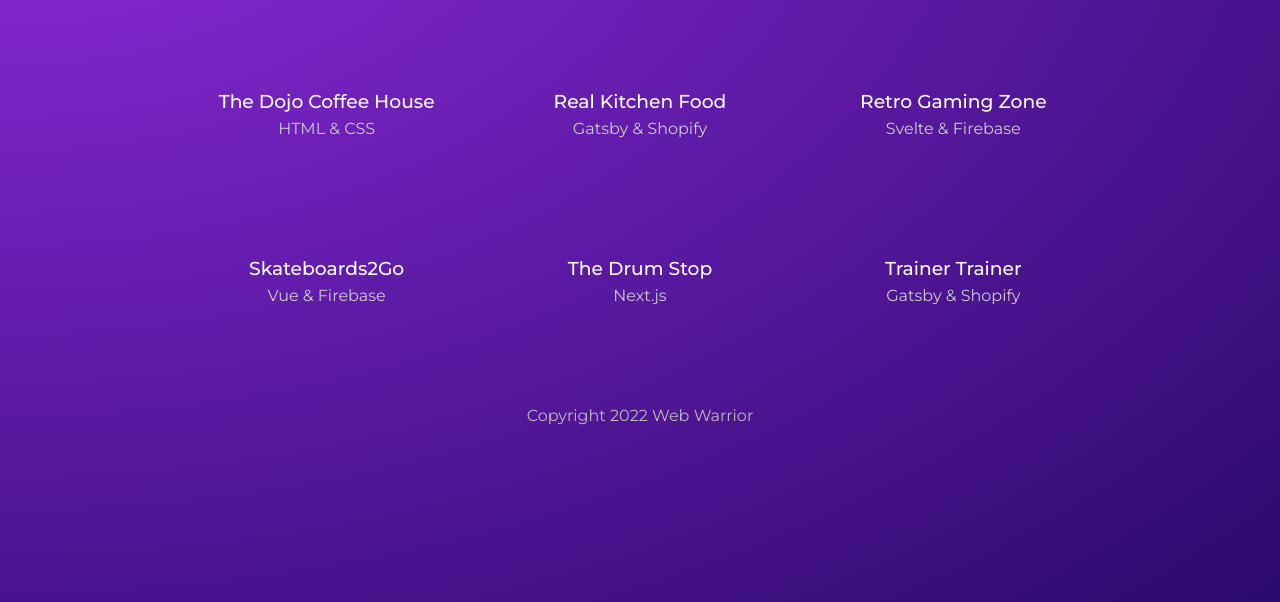
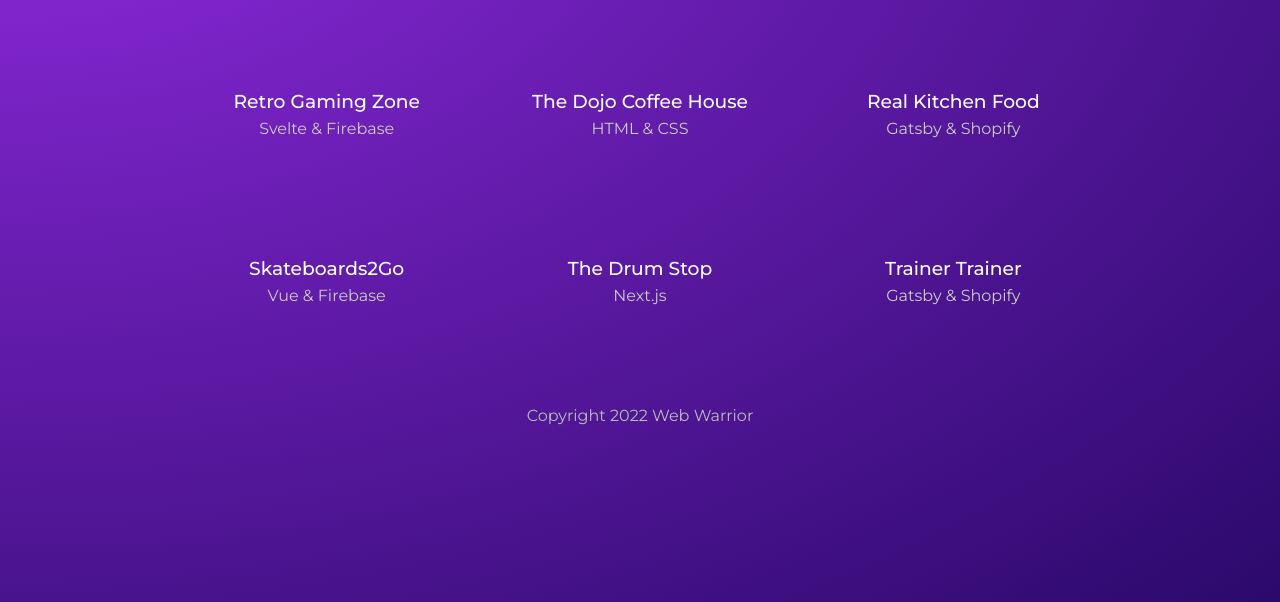
Before and after one commit to ZACOOPER5G/gatsby-practice, a Gatsby site: page /projects in a window 1280 px wide. Shown: the part 198-800 px from the top of the page. Built offline with nearby package versions, Linux system fonts and the light colour scheme; Gatsby itself is replaced by a stand-in of ours.

Commit message:
added dates and sorted projects by dates

```diff
--- a/src/pages/projects/index.js
+++ b/src/pages/projects/index.js
@@ -31,7 +31,7 @@ export default Projects
 
 export const query = graphql`
     query ProjectsPage {
-        allMarkdownRemark {
+        allMarkdownRemark(sort: {frontmatter: {date: DESC}}) {
             nodes {
               html
               frontmatter {
--- a/src/projects/dojo-coffee-house.md
+++ b/src/projects/dojo-coffee-house.md
@@ -2,6 +2,7 @@
 title: The Dojo Coffee House
 stack: HTML & CSS
 slug: the-dojo-coffee-house
+date: 2023-01-04T00:00:00+00:00
 ---
 
 Lorem ninja ipsum dolor sit amet, consectetuer adipiscing elit, sed diam nonummy nibh euismod tincidunt ut laoreet dolore magna aliquam erat volutpat. Ut ninja wisi enim ad minim veniam, quis nostrud exerci tation ullamcorper suscipit ninja lobortis nisl ut aliquip ex ea commodo consequat. Duis ninja autem vel eum iriure dolor in hendrerit in vulputate ninja velit esse molestie consequat, vel illum dolore eu feugiat nulla ninja facilisis at vero eros et accumsan et iusto odio dignissim qui blandit praesent luptatum zzril delenit augue duis dolore te feugait nulla facilisi. Nam ninja ipsum liber tempor cum soluta nobis eleifend option congue nihil imperdiet doming id quod mazim placerat facer possim assum. Typi ninja non habent claritatem insitam; est usus legentis in iis qui facit eorum claritatem. Investigationes ninja demonstraverunt lectores legere me lius quod ii legunt saepius. Claritas ninja est etiam processus dynamicus, qui ninja sequitur mutationem consuetudium lectorum. Mirum ninja est notare quam littera gothica, quam nunc putamus parum claram, anteposuerit litterarum formas humanitatis per seacula quarta decima et quinta decima. Eodem ninja ipsum modo typi, qui nunc nobis videntur parum clari, fiant sollemnes in ninja futurum.
--- a/src/projects/real-kitchen-food.md
+++ b/src/projects/real-kitchen-food.md
@@ -2,6 +2,7 @@
 title: Real Kitchen Food
 stack: Gatsby & Shopify
 slug: real-kitchen-food
+date: 2023-01-03T00:00:00+00:00
 ---
 
 Lorem ninja ipsum dolor sit amet, consectetuer adipiscing elit, sed diam nonummy nibh euismod tincidunt ut laoreet dolore magna aliquam erat volutpat. Ut ninja wisi enim ad minim veniam, quis nostrud exerci tation ullamcorper suscipit ninja lobortis nisl ut aliquip ex ea commodo consequat. Duis ninja autem vel eum iriure dolor in hendrerit in vulputate ninja velit esse molestie consequat, vel illum dolore eu feugiat nulla ninja facilisis at vero eros et accumsan et iusto odio dignissim qui blandit praesent luptatum zzril delenit augue duis dolore te feugait nulla facilisi. Nam ninja ipsum liber tempor cum soluta nobis eleifend option congue nihil imperdiet doming id quod mazim placerat facer possim assum. Typi ninja non habent claritatem insitam; est usus legentis in iis qui facit eorum claritatem. Investigationes ninja demonstraverunt lectores legere me lius quod ii legunt saepius. Claritas ninja est etiam processus dynamicus, qui ninja sequitur mutationem consuetudium lectorum. Mirum ninja est notare quam littera gothica, quam nunc putamus parum claram, anteposuerit litterarum formas humanitatis per seacula quarta decima et quinta decima. Eodem ninja ipsum modo typi, qui nunc nobis videntur parum clari, fiant sollemnes in ninja futurum.
--- a/src/projects/retro-gaming-zone.md
+++ b/src/projects/retro-gaming-zone.md
@@ -2,6 +2,7 @@
 title: Retro Gaming Zone
 stack: Svelte & Firebase
 slug: retro-gaming-zone
+date: 2023-01-05T00:00:00+00:00
 ---
 
 Lorem ninja ipsum dolor sit amet, consectetuer adipiscing elit, sed diam nonummy nibh euismod tincidunt ut laoreet dolore magna aliquam erat volutpat. Ut ninja wisi enim ad minim veniam, quis nostrud exerci tation ullamcorper suscipit ninja lobortis nisl ut aliquip ex ea commodo consequat. Duis ninja autem vel eum iriure dolor in hendrerit in vulputate ninja velit esse molestie consequat, vel illum dolore eu feugiat nulla ninja facilisis at vero eros et accumsan et iusto odio dignissim qui blandit praesent luptatum zzril delenit augue duis dolore te feugait nulla facilisi. Nam ninja ipsum liber tempor cum soluta nobis eleifend option congue nihil imperdiet doming id quod mazim placerat facer possim assum. Typi ninja non habent claritatem insitam; est usus legentis in iis qui facit eorum claritatem. Investigationes ninja demonstraverunt lectores legere me lius quod ii legunt saepius. Claritas ninja est etiam processus dynamicus, qui ninja sequitur mutationem consuetudium lectorum. Mirum ninja est notare quam littera gothica, quam nunc putamus parum claram, anteposuerit litterarum formas humanitatis per seacula quarta decima et quinta decima. Eodem ninja ipsum modo typi, qui nunc nobis videntur parum clari, fiant sollemnes in ninja futurum.
--- a/src/projects/skateboards2go.md
+++ b/src/projects/skateboards2go.md
@@ -2,6 +2,7 @@
 title: Skateboards2Go
 stack: Vue & Firebase
 slug: skateboards-to-go
+date: 2023-01-01T00:00:00+00:00
 ---
 
 Lorem ninja ipsum dolor sit amet, consectetuer adipiscing elit, sed diam nonummy nibh euismod tincidunt ut laoreet dolore magna aliquam erat volutpat. Ut ninja wisi enim ad minim veniam, quis nostrud exerci tation ullamcorper suscipit ninja lobortis nisl ut aliquip ex ea commodo consequat. Duis ninja autem vel eum iriure dolor in hendrerit in vulputate ninja velit esse molestie consequat, vel illum dolore eu feugiat nulla ninja facilisis at vero eros et accumsan et iusto odio dignissim qui blandit praesent luptatum zzril delenit augue duis dolore te feugait nulla facilisi. Nam ninja ipsum liber tempor cum soluta nobis eleifend option congue nihil imperdiet doming id quod mazim placerat facer possim assum. Typi ninja non habent claritatem insitam; est usus legentis in iis qui facit eorum claritatem. Investigationes ninja demonstraverunt lectores legere me lius quod ii legunt saepius. Claritas ninja est etiam processus dynamicus, qui ninja sequitur mutationem consuetudium lectorum. Mirum ninja est notare quam littera gothica, quam nunc putamus parum claram, anteposuerit litterarum formas humanitatis per seacula quarta decima et quinta decima. Eodem ninja ipsum modo typi, qui nunc nobis videntur parum clari, fiant sollemnes in ninja futurum.
--- a/src/projects/the-drum-stop.md
+++ b/src/projects/the-drum-stop.md
@@ -2,6 +2,7 @@
 title: The Drum Stop
 stack: Next.js
 slug: the-drum-stop
+date: 2022-12-31T00:00:00+00:00
 ---
 
 Lorem ninja ipsum dolor sit amet, consectetuer adipiscing elit, sed diam nonummy nibh euismod tincidunt ut laoreet dolore magna aliquam erat volutpat. Ut ninja wisi enim ad minim veniam, quis nostrud exerci tation ullamcorper suscipit ninja lobortis nisl ut aliquip ex ea commodo consequat. Duis ninja autem vel eum iriure dolor in hendrerit in vulputate ninja velit esse molestie consequat, vel illum dolore eu feugiat nulla ninja facilisis at vero eros et accumsan et iusto odio dignissim qui blandit praesent luptatum zzril delenit augue duis dolore te feugait nulla facilisi. Nam ninja ipsum liber tempor cum soluta nobis eleifend option congue nihil imperdiet doming id quod mazim placerat facer possim assum. Typi ninja non habent claritatem insitam; est usus legentis in iis qui facit eorum claritatem. Investigationes ninja demonstraverunt lectores legere me lius quod ii legunt saepius. Claritas ninja est etiam processus dynamicus, qui ninja sequitur mutationem consuetudium lectorum. Mirum ninja est notare quam littera gothica, quam nunc putamus parum claram, anteposuerit litterarum formas humanitatis per seacula quarta decima et quinta decima. Eodem ninja ipsum modo typi, qui nunc nobis videntur parum clari, fiant sollemnes in ninja futurum.
--- a/src/projects/trainer-trainer.md
+++ b/src/projects/trainer-trainer.md
@@ -2,6 +2,7 @@
 title: Trainer Trainer
 stack: Gatsby & Shopify
 slug: trainer-trainer
+date: 2022-12-30T00:00:00+00:00
 ---
 
 Lorem ninja ipsum dolor sit amet, consectetuer adipiscing elit, sed diam nonummy nibh euismod tincidunt ut laoreet dolore magna aliquam erat volutpat. Ut ninja wisi enim ad minim veniam, quis nostrud exerci tation ullamcorper suscipit ninja lobortis nisl ut aliquip ex ea commodo consequat. Duis ninja autem vel eum iriure dolor in hendrerit in vulputate ninja velit esse molestie consequat, vel illum dolore eu feugiat nulla ninja facilisis at vero eros et accumsan et iusto odio dignissim qui blandit praesent luptatum zzril delenit augue duis dolore te feugait nulla facilisi. Nam ninja ipsum liber tempor cum soluta nobis eleifend option congue nihil imperdiet doming id quod mazim placerat facer possim assum. Typi ninja non habent claritatem insitam; est usus legentis in iis qui facit eorum claritatem. Investigationes ninja demonstraverunt lectores legere me lius quod ii legunt saepius. Claritas ninja est etiam processus dynamicus, qui ninja sequitur mutationem consuetudium lectorum. Mirum ninja est notare quam littera gothica, quam nunc putamus parum claram, anteposuerit litterarum formas humanitatis per seacula quarta decima et quinta decima. Eodem ninja ipsum modo typi, qui nunc nobis videntur parum clari, fiant sollemnes in ninja futurum.
```
Lines whose indentation alone changed are shown as unchanged.
